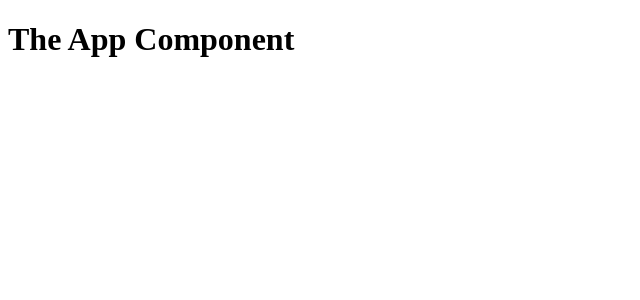
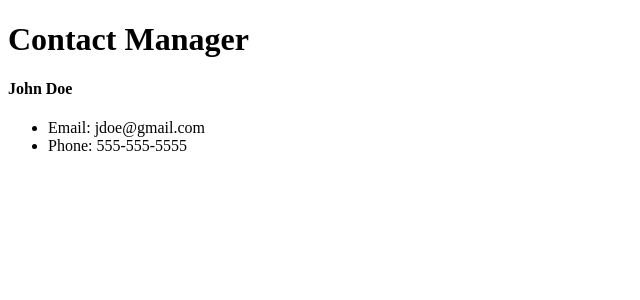
Before and after one commit to arpesh28/react-front-to-back, a React (Create React App) app in the folder contactmanager/: page / in a window 1280 px wide. Shown: the top 300 px of the page, without its empty margins (0-640 px from the left). Built offline with nearby package versions, Linux system fonts and the light colour scheme.

Commit message:
Header Arrow Function

```diff
--- a/contactmanager/src/App.js
+++ b/contactmanager/src/App.js
@@ -1,11 +1,14 @@
 import React, { Component } from "react";
 import "./App.css";
+import Contact from "./components/contact/Contact";
+import Header from "./components/header/Header";
 
 class App extends Component {
   render() {
     return (
       <div className="App">
-        <h1>The App Component</h1>
+        <Header />
+        <Contact />
       </div>
     );
   }
--- /dev/null
+++ b/contactmanager/src/components/header/Header.jsx
@@ -0,0 +1,11 @@
+import React from "react";
+
+const Header = () => {
+  return (
+    <div>
+      <h1>Contact Manager</h1>
+    </div>
+  );
+};
+
+export default Header;
```
